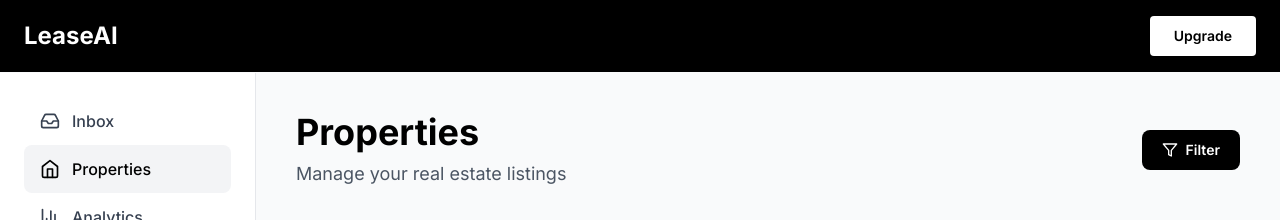
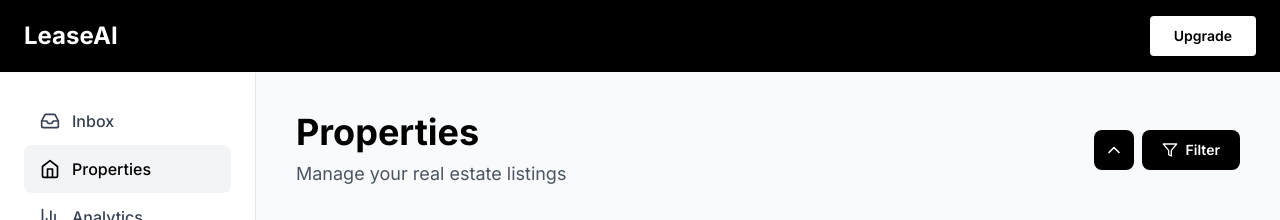
Before and after one commit to Andersonscat/leaseai, a Next.js app: page /dashboard in a window 1280 px wide. Shown: the top 220 px of the page. Built offline with nearby package versions, Linux system fonts and the light colour scheme.

Commit message:
Add sort direction toggle button with up/down arrows

```diff
--- a/app/dashboard/page.tsx
+++ b/app/dashboard/page.tsx
@@ -2,7 +2,7 @@
 
 import { useState } from "react";
 import { useSearchParams } from "next/navigation";
-import { Inbox, TrendingUp, Home, BarChart3, MapPin, Bed, Bath, Ruler, Dog, Filter } from "lucide-react";
+import { Inbox, TrendingUp, Home, BarChart3, MapPin, Bed, Bath, Ruler, Dog, Filter, ChevronUp, ChevronDown } from "lucide-react";
 import Link from "next/link";
 
 export default function DashboardPage() {
@@ -10,6 +10,7 @@ export default function DashboardPage() {
   const activeTab = searchParams.get("tab") || "properties";
 
   const [showFilterMenu, setShowFilterMenu] = useState(false);
+  const [sortDirection, setSortDirection] = useState<"asc" | "desc">("asc");
 
   // Mock properties data with detailed info
   const properties = [
@@ -252,6 +253,20 @@ export default function DashboardPage() {
                 </div>
 
                 {/* Filter Button */}
+                <div className="flex items-center gap-2">
+                  {/* Sort Direction Toggle */}
+                  <button
+                    onClick={() => setSortDirection(sortDirection === "asc" ? "desc" : "asc")}
+                    className="w-10 h-10 bg-black text-white rounded-lg hover:bg-gray-800 transition-all flex items-center justify-center"
+                    title={sortDirection === "asc" ? "Ascending" : "Descending"}
+                  >
+                    {sortDirection === "asc" ? (
+                      <ChevronUp className="w-5 h-5" />
+                    ) : (
+                      <ChevronDown className="w-5 h-5" />
+                    )}
+                  </button>
+
                   <div className="relative">
                     <button
                       onClick={() => setShowFilterMenu(!showFilterMenu)}
@@ -299,6 +314,7 @@ export default function DashboardPage() {
                         </div>
                       </>
                     )}
+                  </div>
                 </div>
               </div>
 
```
Lines whose indentation alone changed are shown as unchanged.
